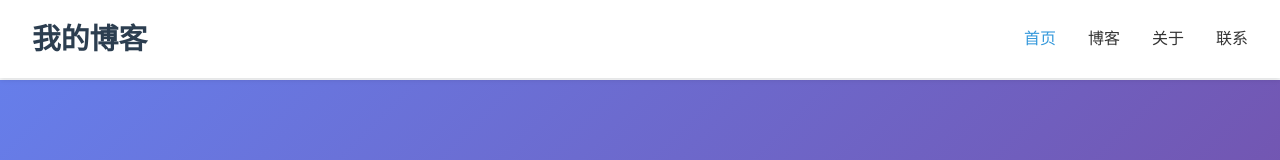
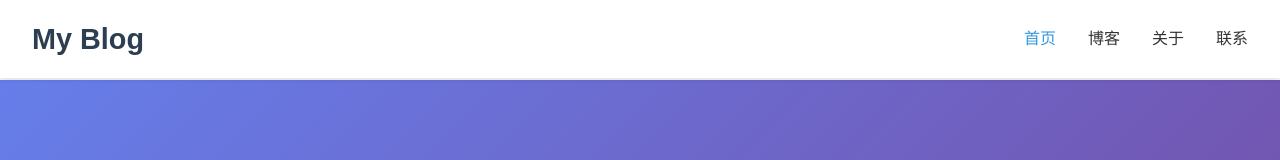
Before and after one commit to Xyyyyyyj/Xyyyyyyj.github.io, a plain HTML site: page index.html in a window 1280 px wide. Shown: the top 160 px of the page. Drawn offline with Linux system fonts and the light colour scheme.

```diff
--- a/index.html
+++ b/index.html
@@ -12,7 +12,7 @@
     <header>
         <nav>
             <div class="logo">
-                <h1>我的博客</h1>
+                <h1>My Blog</h1>
             </div>
             <ul class="nav-links">
                 <li><a href="index.html" class="active">首页</a></li>
```
